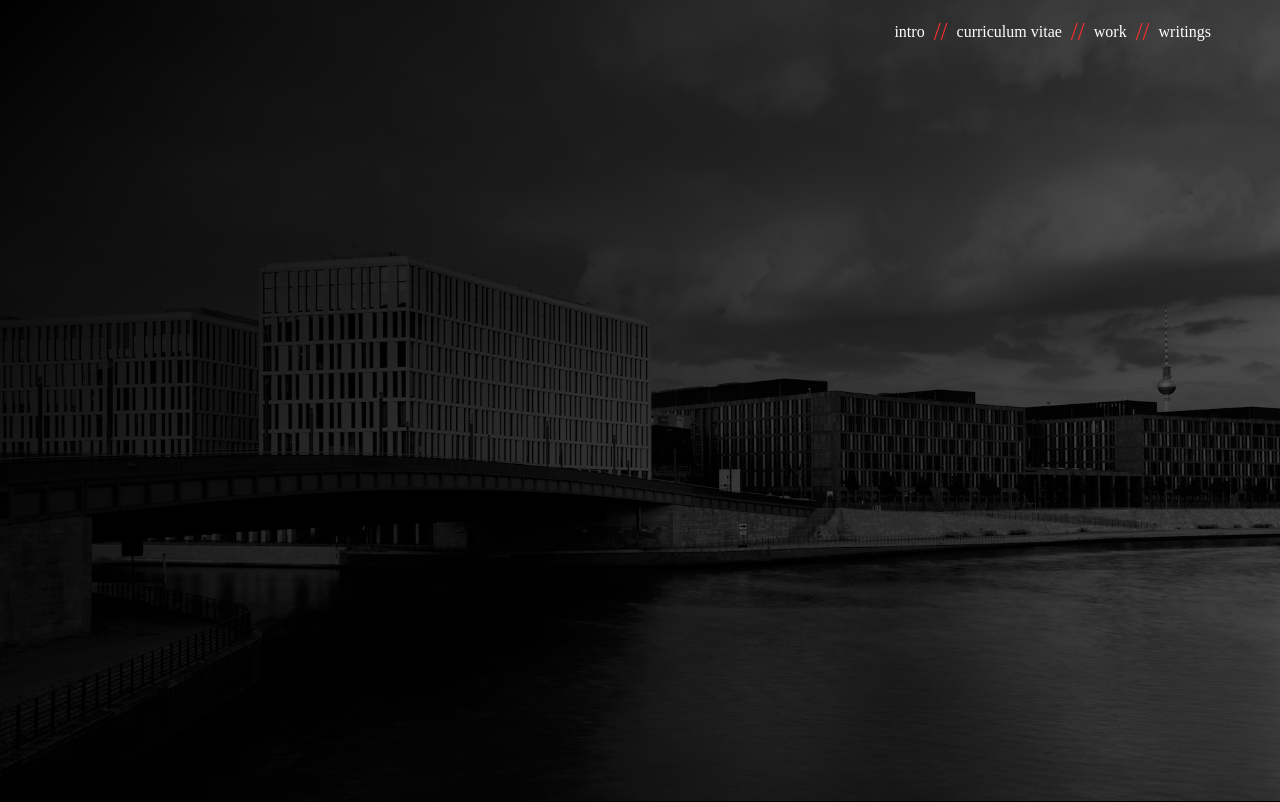
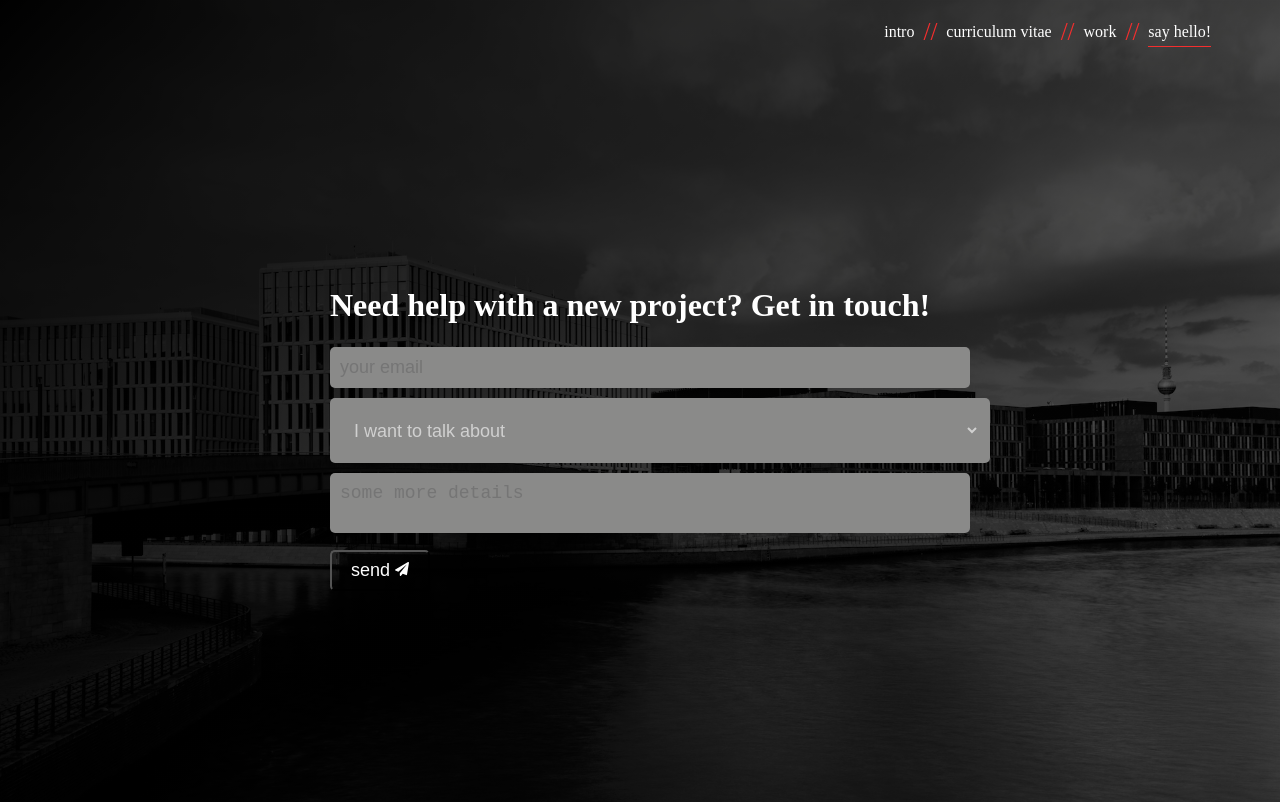
Before and after one commit to gkatsanos/gplus, a Vue app: page /contact in a window 1280 px wide. Built offline with nearby package versions, Linux system fonts and the light colour scheme; a web font is replaced by a local one.

Commit message:
Replacing obsolete link with contact form

```diff
--- a/src/components/Navigation/Navigation.vue
+++ b/src/components/Navigation/Navigation.vue
@@ -22,9 +22,9 @@
     </div>
     <div class="menu-item" itemprop="itemListElement" itemscope
         itemtype="http://schema.org/ListItem">
-      <a href="https://medium.com/@gplusgr" target="_blank" rel="nofollow">
-        <div class="text" itemprop="name">writings</div>
-      </a>
+      <router-link to="/contact" itemprop="item">
+        <div class="text" itemprop="name">say hello!</div>
+      </router-link>
     </div>
   </nav>
 </template>
--- /dev/null
+++ b/src/pages/Contact/Contact.vue
@@ -0,0 +1,42 @@
+<style src="./contact.scss" lang="scss" scoped></style>
+
+<template>
+  <div class="contact full-height flex-desktop">
+    <div class="say-hello">
+      <h2>Need help with a new project? Get in touch!</h2>
+      <form
+        name="new-contact"
+        method="post"
+        data-netlify="true"
+        data-netlify-honeypot="bot-field"
+      >
+        <input type="hidden" name="form-name" value="new-contact" />
+          <input
+            type="email"
+            name="email"
+            placeholder="your email"
+          />
+        <select>
+          <option>I want to talk about</option>
+          <option value="1">Coaching</option>
+          <option value="1">Speaking</option>
+          <option value="1">Short-duration project</option>
+          <option value="1">Long-term project</option>
+          <option value="1">Code review</option>
+        </select>
+        <textarea placeholder="some more details"></textarea>
+        <button>send<svg xmlns="http://www.w3.org/2000/svg" width="14" height="14" aria-hidden="true" focusable="false" data-prefix="fas" data-icon="paper-plane" class="send-mail-svg" role="img" viewBox="0 0 512 512"><path fill="currentColor" d="M476 3.2L12.5 270.6c-18.1 10.4-15.8 35.6 2.2 43.2L121 358.4l287.3-253.2c5.5-4.9 13.3 2.6 8.6 8.3L176 407v80.5c0 23.6 28.5 32.9 42.5 15.8L282 426l124.6 52.2c14.2 6 30.4-2.9 33-18.2l72-432C515 7.8 493.3-6.8 476 3.2z"/></svg></button>
+      </form>
+    </div>
+  </div>
+</template>
+
+<script>
+export default {
+  name: 'contact',
+  data() {
+    return {
+    };
+  },
+};
+</script>
--- /dev/null
+++ b/src/pages/Contact/contact.scss
@@ -0,0 +1,47 @@
+@import '../../sass/variables';
+@import '../../sass/mixins/all';
+
+.contact {
+  align-items: center;
+  margin: auto;
+  max-width: 620px;
+}
+
+input, select, textarea {
+  width: 100%;
+  font-size: $font-medium;
+  margin-bottom: 10px;
+  background-color: $gray;
+  color: rgba($white, 0.6);
+  border: transparent;
+  resize: none;
+  padding: 10px;
+  border-radius: 5px;
+  box-sizing:content-box;
+}
+
+select {
+  border: 10px solid transparent;
+  width: 100%;
+  height: 25px;
+}
+
+button {
+  background: transparent;
+  color: $white;
+  font-size: $font-medium;
+  border-radius: 5px;
+  width: 100px;
+  padding: 8px;
+  &:hover {
+    cursor: pointer;
+    border-color: $red;
+    .send-mail-svg {
+      color: $red;
+    }
+  }
+}
+
+.send-mail-svg {
+  margin-left: 5px;
+}
--- a/src/router.js
+++ b/src/router.js
@@ -19,7 +19,7 @@ export default new Router({
       // route level code-splitting
       // this generates a separate chunk (about.[hash].js) for this route
       // which is lazy-loaded when the route is visited.
-      component: () => import(/* webpackChunkName: "about" */ './pages/Resume/Resume.vue'),
+      component: () => import(/* webpackChunkName: "resume" */ './pages/Resume/Resume.vue'),
     },
     {
       path: '/work',
@@ -27,7 +27,15 @@ export default new Router({
       // route level code-splitting
       // this generates a separate chunk (about.[hash].js) for this route
       // which is lazy-loaded when the route is visited.
-      component: () => import(/* webpackChunkName: "about" */ './pages/Work/work.vue'),
+      component: () => import(/* webpackChunkName: "work" */ './pages/Work/Work.vue'),
+    },
+    {
+      path: '/contact',
+      name: 'contact',
+      // route level code-splitting
+      // this generates a separate chunk (about.[hash].js) for this route
+      // which is lazy-loaded when the route is visited.
+      component: () => import(/* webpackChunkName: "contact" */ './pages/Contact/Contact.vue'),
     },
   ],
 });
```
Also changed, not shown: src/pages/Work/Work.vue (renamed from src/pages/Work/work.vue).
